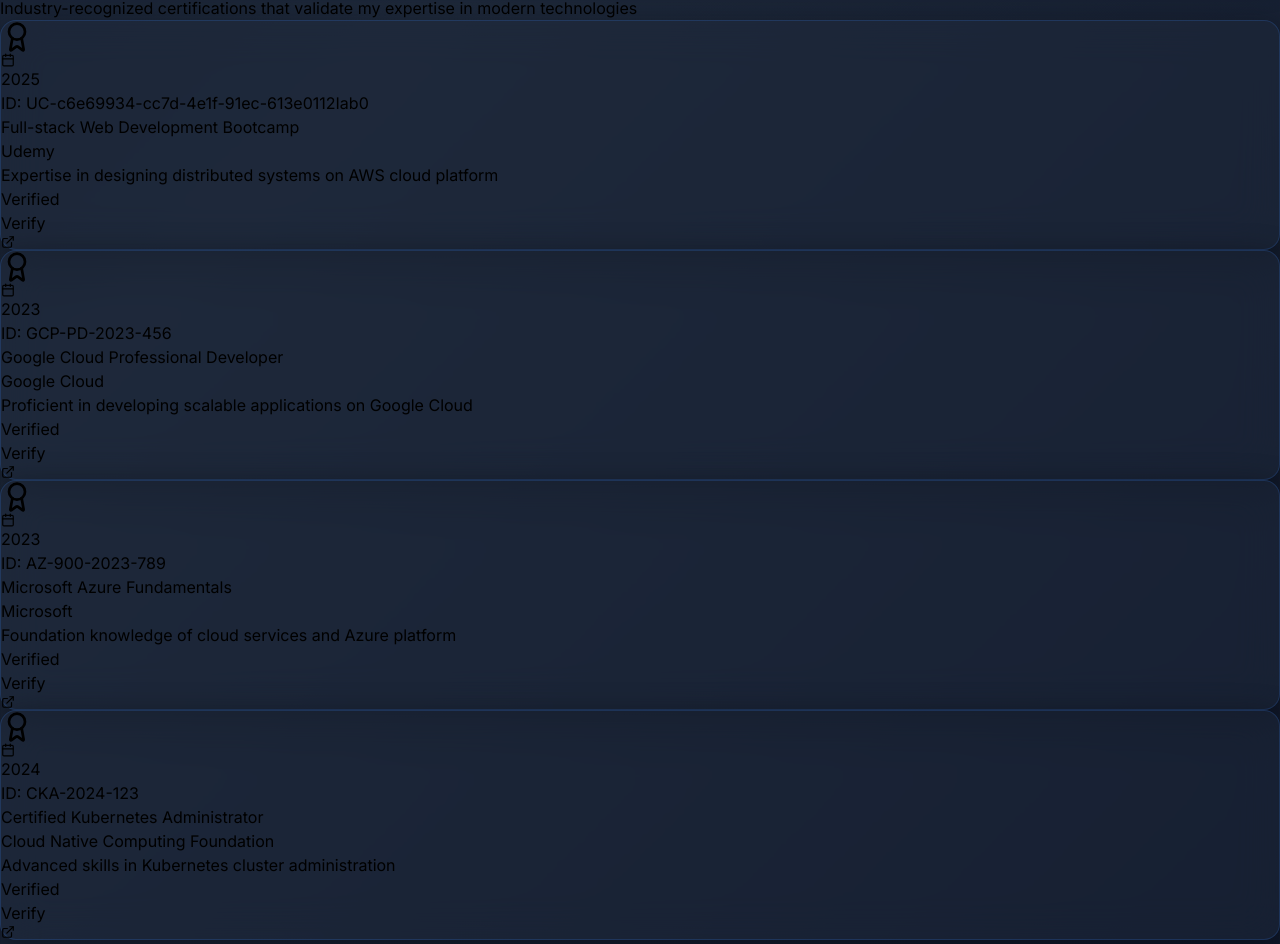
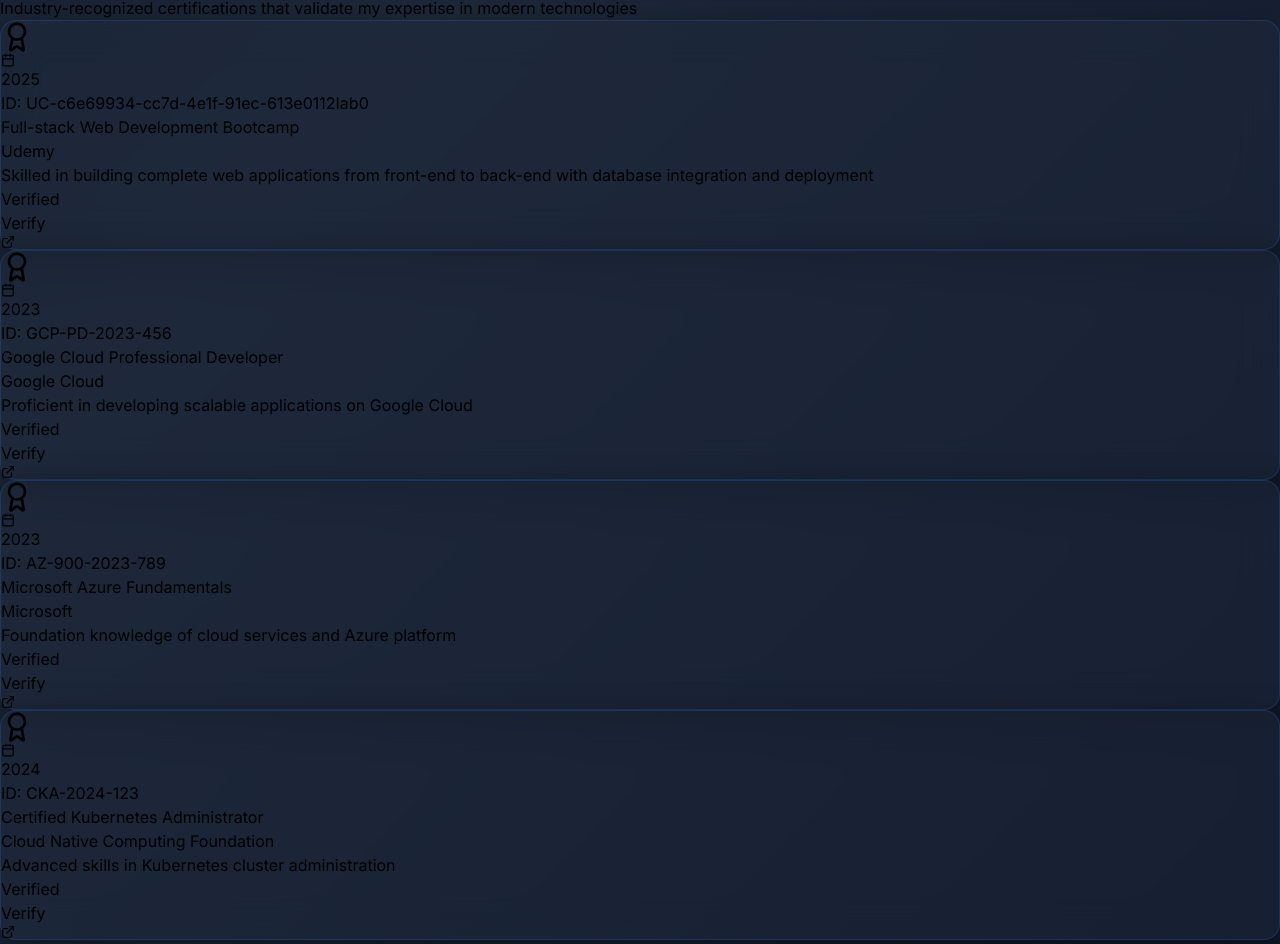
Before and after one commit to siddhartha246/Portfolio, a Next.js app: page / in a window 1280 px wide. Shown: the part 1410-2354 px from the top of the page. Built offline with nearby package versions, Linux system fonts and the light colour scheme.

Commit message:
Updated Certifications.tsx

```diff
--- a/components/Certifications.tsx
+++ b/components/Certifications.tsx
@@ -32,7 +32,7 @@ const Certifications = () => {
       issuer: 'Udemy',
       date: '2025',
       credentialId: 'UC-c6e69934-cc7d-4e1f-91ec-613e0112Iab0',
-      description: 'Expertise in designing distributed systems on AWS cloud platform',
+      description: 'Skilled in building complete web applications from front-end to back-end with database integration and deployment',
       verifyUrl: 'https://www.udemy.com/certificate/UC-c6e69934-cc7d-4e1f-91ec-613e01121ab0/',
       color: 'from-orange-500 to-yellow-500',
     },
```
